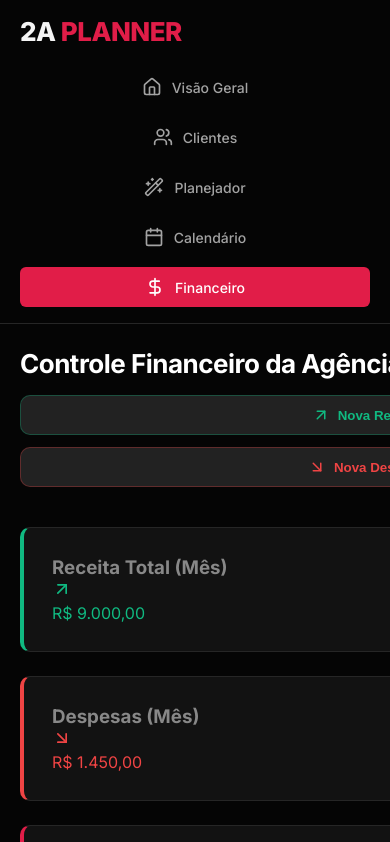
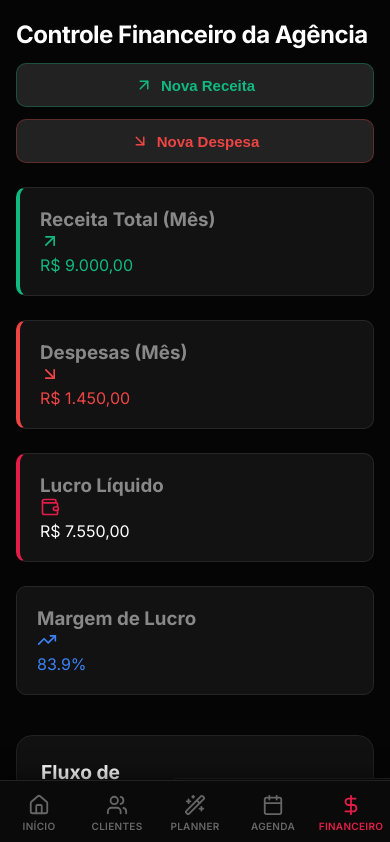
Before and after one commit to lnghost1/2aplanner, a Next.js app: page /finance in a window 390 px wide. Shown: the top 842 px of the page. Built offline with nearby package versions, Linux system fonts and the light colour scheme.

Commit message:
feat(mobile): full mobile optimization with bottom navigation bar

```diff
--- a/src/app/finance/page.tsx
+++ b/src/app/finance/page.tsx
@@ -172,6 +172,15 @@ export default function FinancePage() {
           </table>
         </div>
       </main>
+
+      {/* Mobile Bottom Navigation */}
+      <nav className={styles.mobileBottomNav}>
+        <Link href="/" className={styles.mobileNavItem}><Home size={22} /><span>Início</span></Link>
+        <Link href="/clients" className={styles.mobileNavItem}><Users size={22} /><span>Clientes</span></Link>
+        <Link href="/planner" className={styles.mobileNavItem}><Wand2 size={22} /><span>Planner</span></Link>
+        <Link href="/calendar" className={styles.mobileNavItem}><Calendar size={22} /><span>Agenda</span></Link>
+        <Link href="/finance" className={`${styles.mobileNavItem} ${styles.mobileNavItemActive}`}><DollarSign size={22} /><span>Financeiro</span></Link>
+      </nav>
     </div>
   );
 }
--- a/src/app/page.module.css
+++ b/src/app/page.module.css
@@ -626,62 +626,13 @@
   color: var(--accent-red);
 }
 
+
 /* =========================================
    RESPONSIVIDADE (MOBILE & TABLET)
    ========================================= */
 
+/* --- TABLET (900px) --- */
 @media (max-width: 900px) {
-  .container {
-    flex-direction: column;
-  }
-
-  .sidebar_nav {
-    width: 100%;
-    height: auto;
-    position: relative;
-    padding: 16px 20px;
-    border-right: none;
-    border-bottom: 1px solid var(--card-border);
-  }
-
-  .logo {
-    margin-bottom: 20px;
-  }
-
-  .nav {
-    flex-direction: row;
-    flex-wrap: wrap;
-    gap: 10px;
-  }
-
-  .navItem {
-    padding: 10px 14px;
-    font-size: 14px;
-    flex: 1 1 auto;
-    justify-content: center;
-  }
-
-  .main {
-    padding: 24px 20px;
-  }
-
-  .header {
-    flex-direction: column;
-    align-items: flex-start;
-    gap: 16px;
-  }
-
-  .header div {
-    display: flex;
-    flex-direction: column;
-    width: 100%;
-  }
-
-  .header button {
-    width: 100%;
-    justify-content: center;
-  }
-
   .splitLayout {
     flex-direction: column;
     gap: 2rem;
@@ -695,6 +646,10 @@
     padding: 1.5rem;
   }
 
+  .cardGrid {
+    grid-template-columns: repeat(2, 1fr) !important;
+  }
+
   .postTabs {
     flex-wrap: wrap;
   }
@@ -706,12 +661,220 @@
   }
 }
 
-@media (max-width: 480px) {
-  .navItem {
-    flex: 1 1 100%;
+/* --- MOBILE (640px e abaixo) --- */
+@media (max-width: 640px) {
+
+  /* Esconde a sidebar lateral completamente */
+  .sidebar_nav {
+    display: none !important;
+  }
+
+  /* Adiciona padding inferior para não ficar atrás da nav */
+  .container {
+    display: block;
+    min-height: 100vh;
+    padding-bottom: 80px;
+  }
+
+  /* Conteúdo principal ocupa tela toda sem sidebar */
+  .main {
+    padding: 20px 16px;
+    max-width: 100%;
+    margin: 0;
+  }
+
+  /* Header empilhado */
+  .header {
+    flex-direction: column;
+    align-items: flex-start;
+    gap: 14px;
+    margin-bottom: 24px;
+  }
+
+  .header > div {
+    width: 100%;
+    display: flex;
+    flex-direction: column;
+    gap: 8px;
   }
 
   .title {
-    font-size: 26px;
+    font-size: 24px;
+  }
+
+  /* Cards em coluna única */
+  .cardGrid {
+    grid-template-columns: 1fr !important;
+    gap: 12px;
+  }
+
+  .card {
+    padding: 20px;
+  }
+
+  /* Split layout do planejador em coluna */
+  .splitLayout {
+    flex-direction: column;
+    gap: 1.5rem;
+  }
+
+  .sidebar {
+    flex: none;
+    width: 100%;
+    position: relative;
+    top: 0;
+    padding: 1.25rem;
+    box-sizing: border-box;
+  }
+
+  /* Botões full-width e touch-friendly (44px min) */
+  .btnPrimary,
+  .btnSecondary {
+    width: 100%;
+    justify-content: center;
+    min-height: 44px;
+    font-size: 15px;
+  }
+
+  /* Input e textarea maiores para toque */
+  .inputField,
+  .textareaField {
+    font-size: 16px; /* Evita zoom automático no iOS */
+    padding: 12px 14px;
+    min-height: 44px;
+  }
+
+  /* Cards de post full-width */
+  .postCard {
+    border-radius: 12px;
+    margin-bottom: 1.25rem;
+  }
+
+  .postHeader {
+    flex-direction: column;
+    align-items: flex-start;
+    gap: 8px;
+  }
+
+  /* Abas dos posts em grid 2 colunas */
+  .postTabs {
+    display: grid;
+    grid-template-columns: repeat(2, 1fr);
+    gap: 6px;
+  }
+
+  .tabButton {
+    justify-content: center;
+    font-size: 12px;
+    padding: 8px 10px;
+  }
+
+  /* Botões de ação compactos */
+  .actionBtn {
+    font-size: 12px;
+    padding: 8px 12px;
+  }
+
+  /* Busca full-width */
+  .searchBar {
+    flex-direction: column;
+    gap: 10px;
+  }
+
+  .searchInput {
+    width: 100%;
+  }
+
+  /* Itens de cliente em coluna */
+  .clientItem {
+    flex-direction: column;
+    align-items: flex-start;
+    gap: 10px;
+    padding: 16px;
+  }
+
+  /* Tabela financeira: esconde colunas extras em telas pequenas */
+  .financeTable th:nth-child(2),
+  .financeTable td:nth-child(2),
+  .financeTable th:nth-child(3),
+  .financeTable td:nth-child(3) {
+    display: none;
   }
 }
+
+/* =========================================
+   BOTTOM NAVIGATION (MOBILE APP-STYLE)
+   ========================================= */
+
+/* Elemento da bottom nav — adicionado via JS/globals.css */
+.mobileBottomNav {
+  display: none;
+}
+
+@media (max-width: 640px) {
+  .mobileBottomNav {
+    display: flex;
+    position: fixed;
+    bottom: 0;
+    left: 0;
+    right: 0;
+    z-index: 1000;
+    background: #0a0a0a;
+    border-top: 1px solid #222;
+    padding: 0;
+    height: 64px;
+    align-items: stretch;
+    justify-content: space-around;
+    box-shadow: 0 -4px 20px rgba(0, 0, 0, 0.5);
+  }
+
+  .mobileNavItem {
+    flex: 1;
+    display: flex;
+    flex-direction: column;
+    align-items: center;
+    justify-content: center;
+    gap: 4px;
+    color: #666;
+    font-size: 10px;
+    font-weight: 600;
+    text-decoration: none;
+    text-transform: uppercase;
+    letter-spacing: 0.3px;
+    transition: color 0.2s ease;
+    padding: 8px 4px;
+    cursor: pointer;
+    border: none;
+    background: transparent;
+  }
+
+  .mobileNavItem:hover,
+  .mobileNavItemActive {
+    color: var(--primary);
+  }
+
+  .mobileNavItem svg {
+    width: 22px;
+    height: 22px;
+    flex-shrink: 0;
+  }
+}
+
+/* Extra small (iPhone SE etc) */
+@media (max-width: 375px) {
+  .main {
+    padding: 16px 12px;
+  }
+
+  .title {
+    font-size: 20px;
+  }
+
+  .card {
+    padding: 16px;
+  }
+
+  .mobileNavItem span {
+    display: none; /* Esconde labels nas telas menores, deixa só ícones */
+  }
+}
```
Also changed, not shown: src/app/clients/page.tsx (+9 -0 lines), src/app/page.tsx (+9 -0 lines), src/app/planner/page.tsx (+9 -0 lines).
